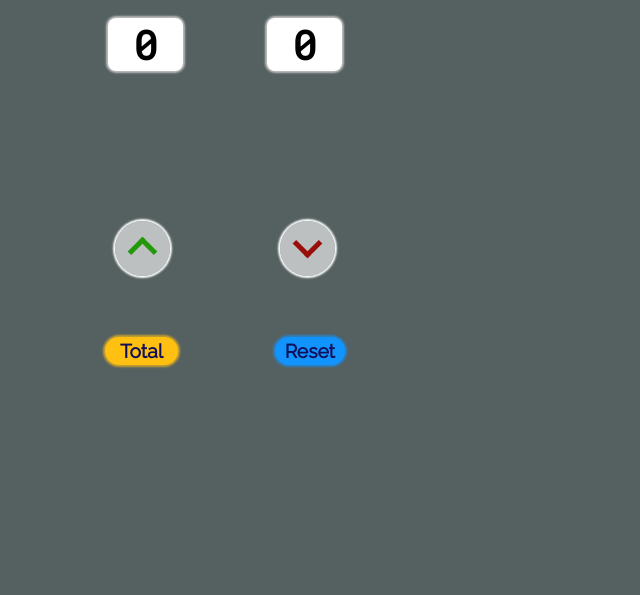
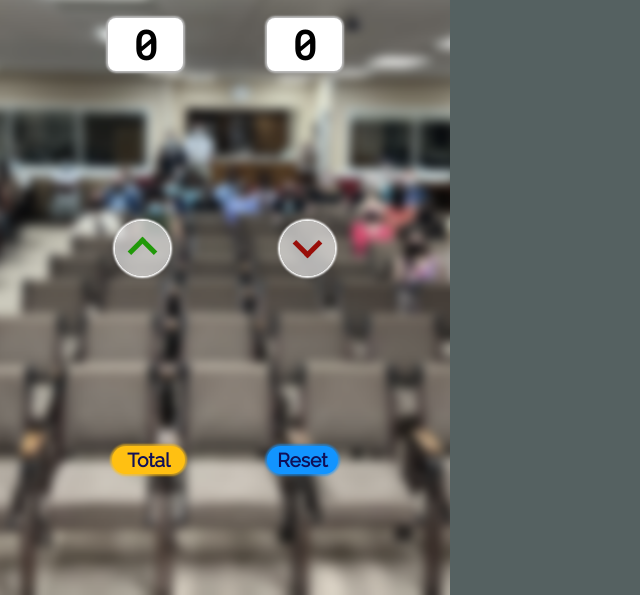
Before and after one commit to Yortman/counter, a plain HTML site: page index.html in a window 1280 px wide. Shown: the part 205-800 px from the top of the page, without its empty margins (0-640 px from the left). Drawn offline with Linux system fonts and the light colour scheme.

Commit message:
adjust html bottom buttons

```diff
--- a/index.html
+++ b/index.html
@@ -10,9 +10,6 @@
     <title>Amazing Little Counter</title>
 </head>
 <body>
-    <!-- <span class="pic">
-        <img src="images/kh.png">
-    </span> -->
     <h1>Attendance Count</h1>
     <div class="description">
         <p class="count">Counter</p>
@@ -20,8 +17,6 @@
     </div>
     <div class="num">
         <h2 id="count-num">0</h2>
-    <!-- </div> -->
-    <!-- <div class="total-num"> -->
         <h2 id="total-num">0</h2>
     </div>
         <div class="buttons">
@@ -32,12 +27,15 @@
                 <i class="arrow-down"></i>
             </button>
         </div>
-        <span class="total"><button id="total-btn" onclick="total()">Total</button>
+
+        <!-- <span class="total"><button id="total-btn" onclick="total()">Total</button>
         </span>
         <span class="reset"><button id="reset-btn" onclick="reset()">Reset</button>
-        </span>
-        <!-- <div><p id="total-num">Total of entries: </p>
-        </div> -->
+        </span> -->
+        <div class="total-reset">
+            <button id="total-btn" onclick="total()">Total</button>
+            <button id="reset-btn" onclick="reset()">Reset</button>
+        </div>
     <script src="script.js"></script>
 </body>
 </html>
--- a/styles.css
+++ b/styles.css
@@ -14,26 +14,18 @@ html {
     background-color: rgb(85, 97, 97);
 }
 
-/* span.pic {
-  position: absolute;
-  z-index: -1;
-  top: 0;
-  left: 0;
-  background-size: 125%;
-} */
-
 body {
     /* background-color: rgb(85, 97, 97); */
-    /* background: url("images/kh.png");
+    background-image: url("images/kh.png");
     background-repeat: no-repeat;
     background-size: cover;
-    background-position:  center; */
+    background-position:  center;
     position: relative;
     text-align: center;
     max-width: 450px;
     min-width: 250px;
     /* margin: 0 0 0 -40px; */
-    min-height: 600px;
+    height: 100vh;
 
 }
 
@@ -160,10 +152,10 @@ button#decrement-btn {
     /* margin-top: -5px; */
   }
 
-  span.total {
-    position: absolute;
-    bottom: 30px;
-    left: 105px;
+  div.total-reset {
+    display: block;
+    margin-top: 350px;
+    position: relative;
   }
 
   button#total-btn {
@@ -180,13 +172,7 @@ button#decrement-btn {
     margin-top: 25px;
   }
 
-  span.reset {
-    position: absolute;
-    bottom: 30px;
-    right: 105px;
-  }
-
-  button#reset-btn {
+    button#reset-btn {
     font-family: 'Raleway', sans-serif;
     font-size: 1.2rem;
     padding: 3px 10px 3px 10px;
@@ -198,4 +184,5 @@ button#decrement-btn {
     box-shadow: 0 0 2px 2px rgba(18, 148, 255, 0.603);
     touch-action: manipulation;
     margin-top: 25px;
+    margin-left: 78px;
   }
```
